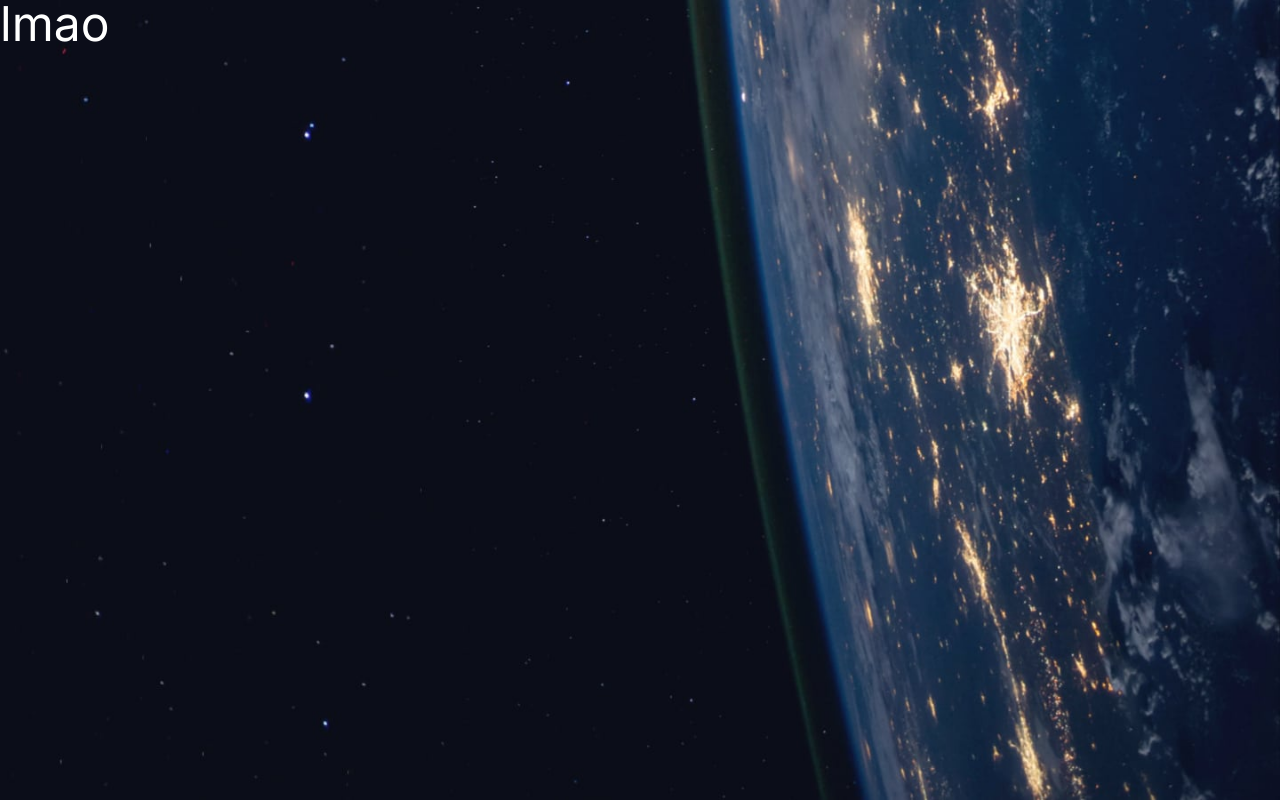
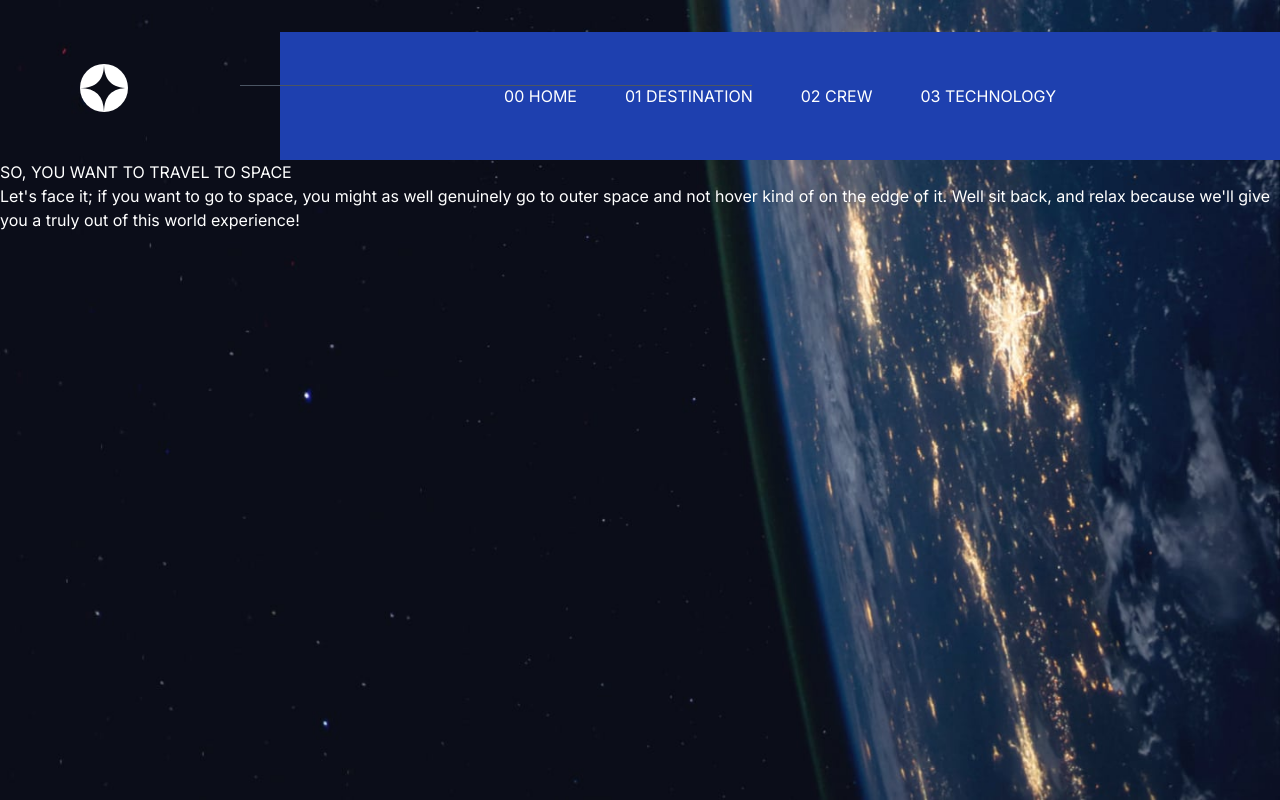
Before and after one commit to Aztarok/spacetourismnextjs, a Next.js app: page / in a window 1280 px wide. Built offline with nearby package versions, Linux system fonts and the light colour scheme.

Commit message:
Almost done with the home page

```diff
--- /dev/null
+++ b/src/app/fonts.js
@@ -0,0 +1,15 @@
+import { Inter, Barlow_Condensed } from "next/font/google";
+
+export const inter = Inter({ subsets: ["latin"], display: "swap" });
+
+export const barlowreg = Barlow_Condensed({
+	subsets: ["latin"],
+	display: "swap",
+	weight: "400",
+});
+
+export const barlowbold = Barlow_Condensed({
+	subsets: ["latin"],
+	display: "swap",
+	weight: "700",
+});
--- a/src/app/layout.js
+++ b/src/app/layout.js
@@ -1,17 +1,15 @@
 import './globals.css'
-import { Inter } from 'next/font/google'
-
-const inter = Inter({ subsets: ['latin'] })
+import { inter } from "./fonts";
 
 export const metadata = {
-  title: 'Create Next App',
-  description: 'Generated by create next app',
-}
+	title: "Space Tourism",
+	description: "Made by Aztarok",
+};
 
 export default function RootLayout({ children }) {
-  return (
-    <html lang="en">
-      <body className={inter.className}>{children}</body>
-    </html>
-  )
+	return (
+		<html lang="en">
+			<body className={inter.className}>{children}</body>
+		</html>
+	);
 }
--- a/src/app/page.js
+++ b/src/app/page.js
@@ -1,14 +1,51 @@
-import Image from "next/image";
+import ColoredLine from "@/components/ColoredLine";
 
-export default function Home() {
+export default function Home(font) {
 	return (
-        <main className="flex h-screen min-w-full relative bg-black">
+		<main className="min-w-full min-h-screen relative bg-red-50 flex">
 			<img
 				src="./background-home-desktop.jpg"
 				alt="background image of space"
-                className=" object-fill absolute pointer-events-none z-0"
+				className="object-fill absolute pointer-events-none z-0 max-h-screen min-w-full"
 			/>
-            <div className="text-5xl text-white relative">lmao</div>
+
+			<div className="flex flex-col w-screen text-white relative">
+				<div className="flex justify-between items h-[10rem] select-none">
+					<div>
+						<img
+							src="./logo.svg"
+							alt="logo"
+							className="pl-[5rem] pt-[4rem] pointer-events-none"
+						/>
+					</div>
+
+					<div className="flex bg-blue-800 mt-[2rem] justify-center aboslute items-center gap-[3rem] px-[14rem]">
+						<span className="py-[2rem]">00 HOME</span>
+						<span>01 DESTINATION</span>
+						<span>02 CREW</span>
+						<span>03 TECHNOLOGY</span>
+					</div>
+				</div>
+				<ColoredLine />
+
+				<div className="">
+					<div>
+						<div>
+							SO, YOU WANT TO TRAVEL TO <span>SPACE</span>
+						</div>
+						<div>
+							<p>
+								Let's face it; if you want to go to space, you
+								might as well genuinely go to outer space and
+								not hover kind of on the edge of it. Well sit
+								back, and relax because we'll give you a truly
+								out of this world experience!
+							</p>
+						</div>
+					</div>
+					<div></div>
+				</div>
+			</div>
 		</main>
 	);
 }
--- /dev/null
+++ b/src/components/ColoredLine.jsx
@@ -0,0 +1,7 @@
+const ColoredLine = () => {
+	return (
+		<hr className="absolute mt-[5.3rem] ml-[15rem] w-[40%] border-gray-600 h-[.1rem]" />
+	);
+};
+
+export default ColoredLine;
```
Also changed, not shown: 1 other file (tests, documents, lock files or other folders). Lines whose indentation alone changed are shown as unchanged.
